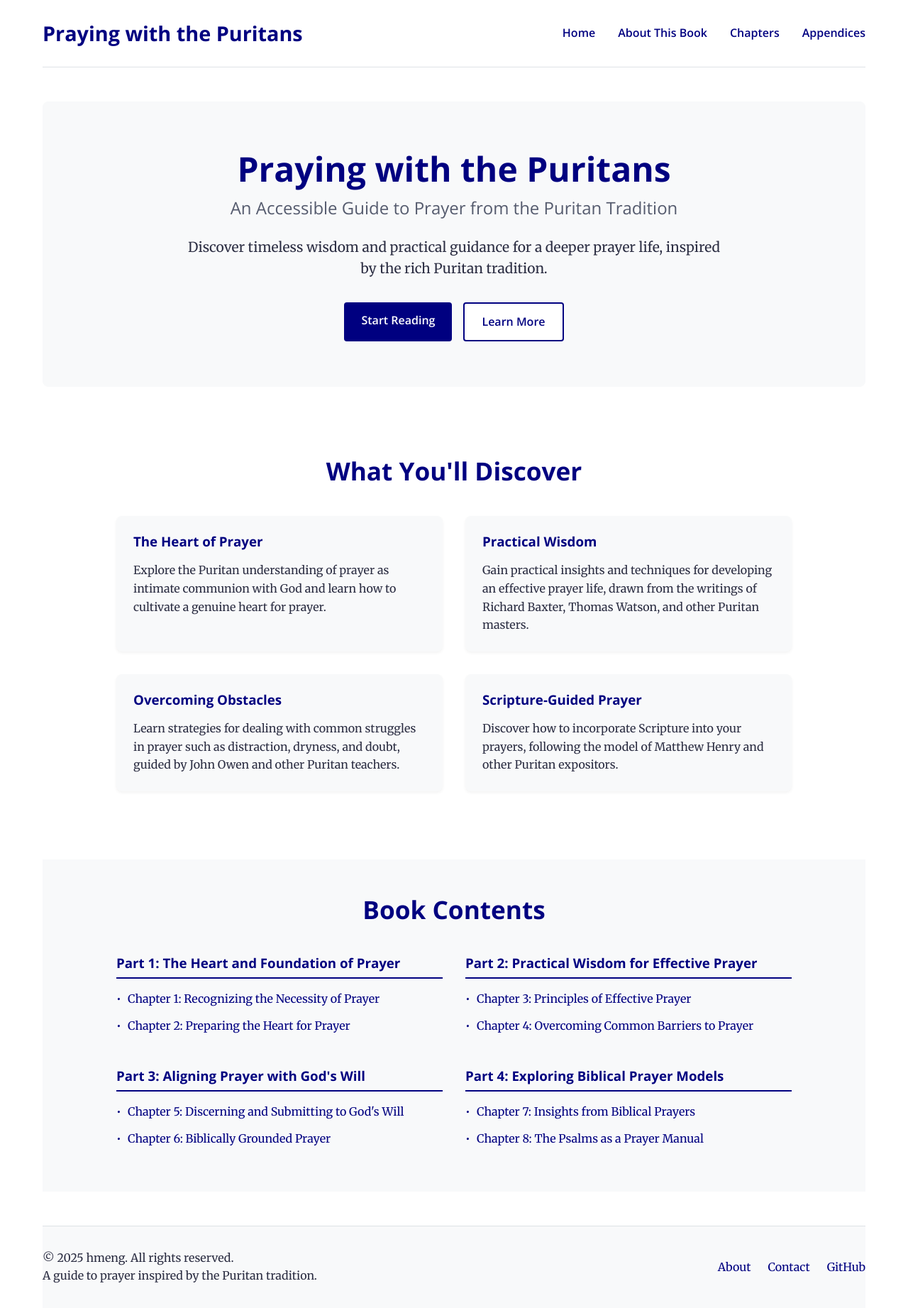
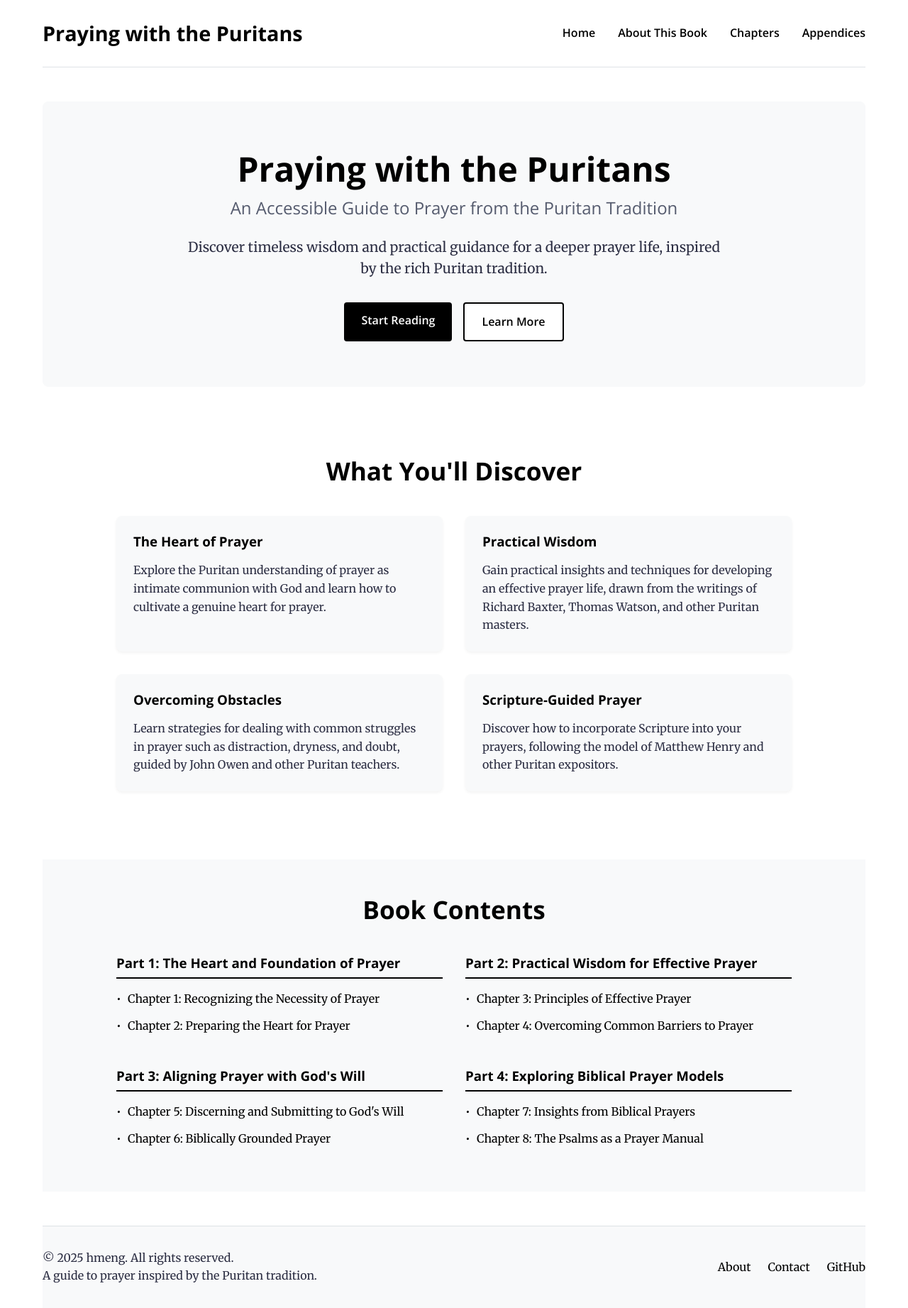
Before and after one commit to hmeng/puritan-prayer, a Jekyll site: the page built from index.md, in a window 1280 px wide. Shown: the whole page at 71% size. Built offline with Jekyll 4.4.1, drawn with Linux system fonts in a browser that asks for light colours.

Commit message:
Change theme to black

```diff
--- a/assets/css/main.css
+++ b/assets/css/main.css
@@ -1,6 +1,6 @@
 /* Base Styles */
 :root {
-  --primary-color: #000080;  /* Royal blue */
+  --primary-color: #000000;  /* Black */
   --secondary-color: #8d99ae; /* Light gray */
   --accent-color: #e07a5f; /* Salmon */
   --text-color: #2b2d42; /* Dark gray */
```
